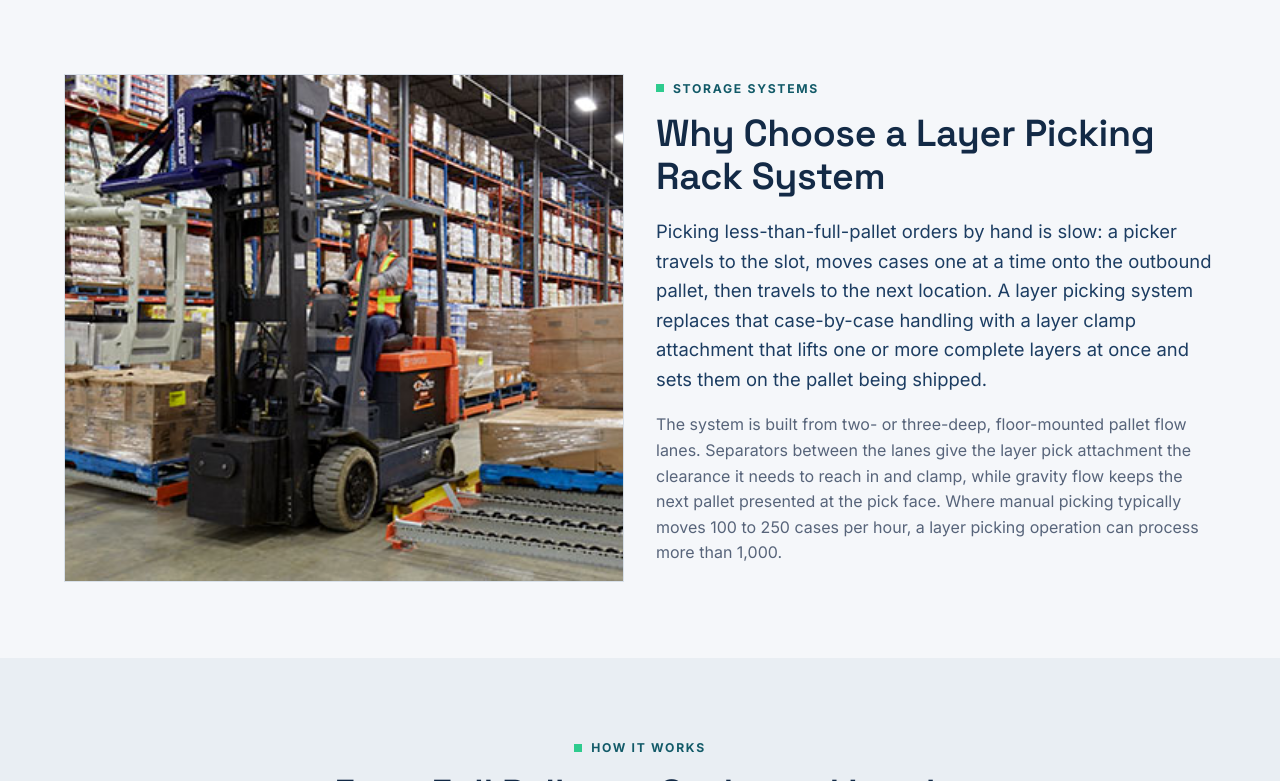
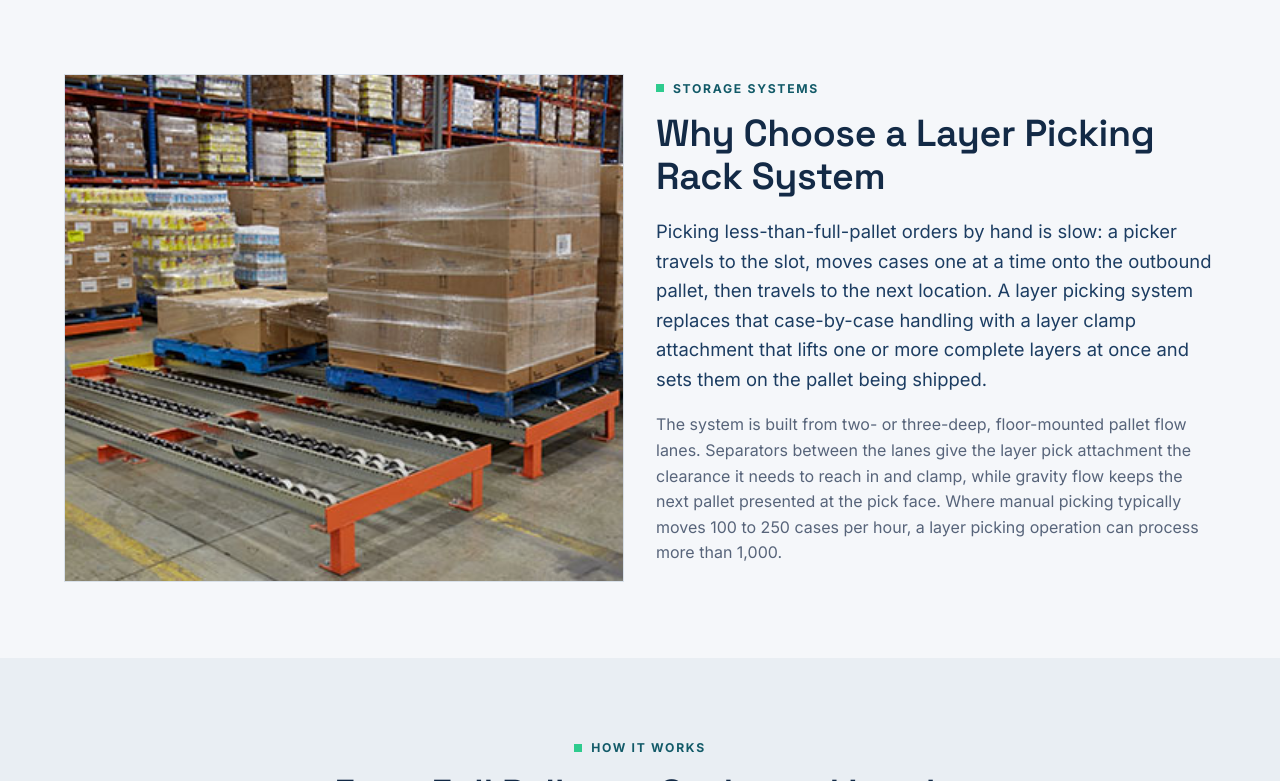
Before and after one commit to mardinyadegar/twinpickrack, a plain HTML site: page layer-picking-rack-system.html in a window 1280 px wide. Shown: the part 600-1381 px from the top of the page. Drawn offline with Linux system fonts and the light colour scheme.

Commit message:
Replace photo next to description layer picking racking system

```diff
--- a/layer-picking-rack-system.html
+++ b/layer-picking-rack-system.html
@@ -187,7 +187,7 @@
   <section>
     <div class="container grid grid-2">
       <div class="reveal detail-media">
-        <img src="assets/images/storageSystems/layerPicking_forkliftClamp.jpg" alt="Forklift with a layer clamp attachment picking a layer of cases beside floor-level pallet flow lanes" loading="lazy">
+        <img src="assets/images/storageSystems/layerPicking_floorFlowLanes.jpg" alt="Floor-mounted pallet flow lanes with orange separators holding pallets of cases for layer picking" loading="lazy">
       </div>
       <div class="reveal">
         <span class="kicker">Storage Systems</span>
```
Also changed, not shown: 1 other file.
